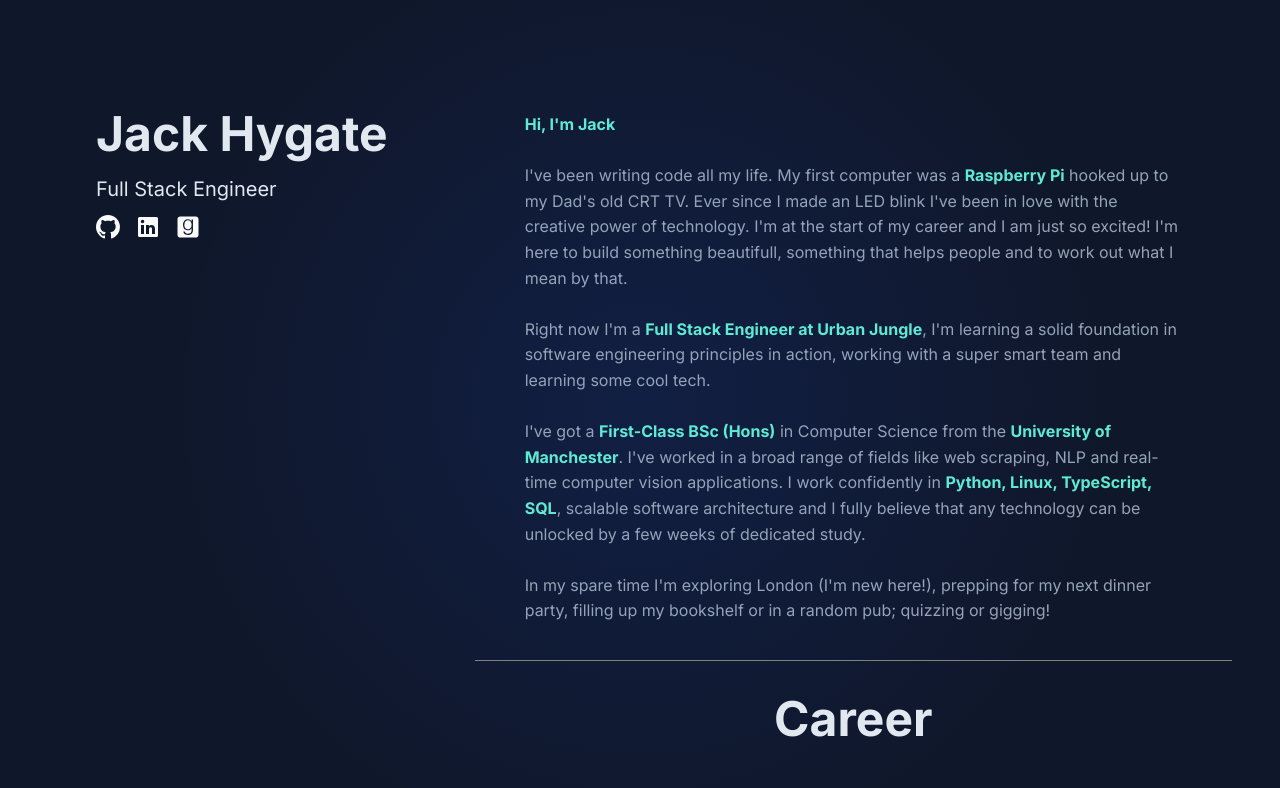
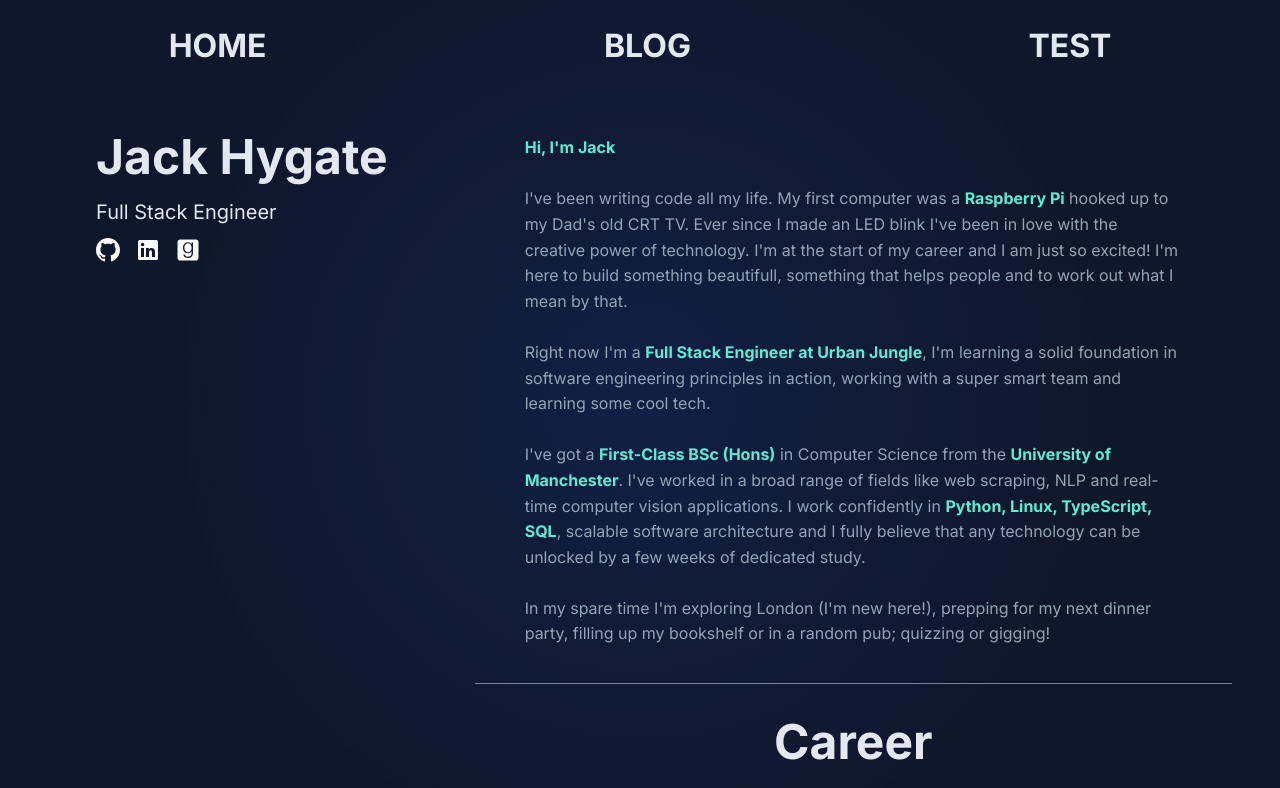
Before and after one commit to jhygate/Site, a plain HTML site: page index.html in a window 1280 px wide. Shown: the top 788 px of the page. Drawn offline with Linux system fonts and the light colour scheme.

Commit message:
New "buttons"

```diff
--- a/index.html
+++ b/index.html
@@ -13,6 +13,11 @@
 
 <body>
   <div class="mask"></div>
+  <div class="title-bar">
+    <div class="menu-item">HOME</div>
+    <div class="menu-item">BLOG</div>
+    <div class="menu-item">TEST</div>
+  </div>
     <div class="container">
       <div class="left">
         <h1>Jack Hygate</h1>
--- a/styles.css
+++ b/styles.css
@@ -12,6 +12,7 @@ body {
   }
 
   .container {
+    padding-top: 3rem;
     display: flex;
     flex-direction: row;
     height:100vh;
@@ -34,7 +35,6 @@ body {
 
   .left {
     flex: 1;
-    padding-top: 6rem;
     padding-left: 3rem;
     height: fit-content;
   }
@@ -44,7 +44,6 @@ body {
 
   .right {
     flex: 2;
-    padding-top: 6rem;
     height: fit-content;
   }
 
@@ -298,3 +297,18 @@ body {
   display: grid;
   justify-items: center;
 }
+
+.title-bar{
+  display:flex;
+  flex-direction: row;
+  justify-content: space-around;
+  align-items: center;
+}
+
+.menu-item{
+  margin-top: 20px;
+  font-size: 2rem;
+  color: rgb(226 232 240);
+  text-align: left;
+  font-weight: 800;
+}
```
Also changed, not shown: blog/index.html (added, +15 -0 lines).
